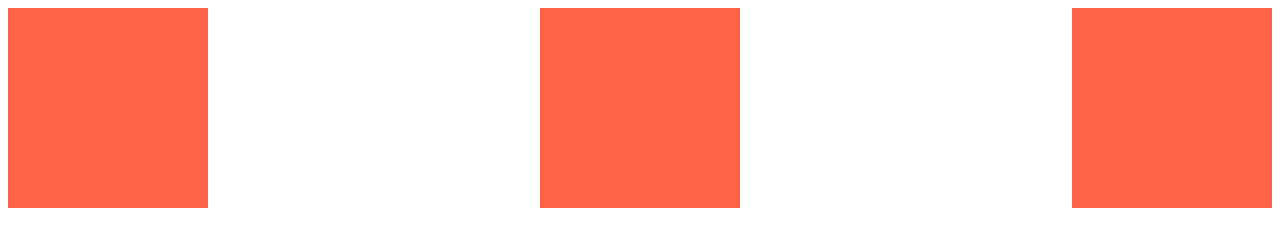
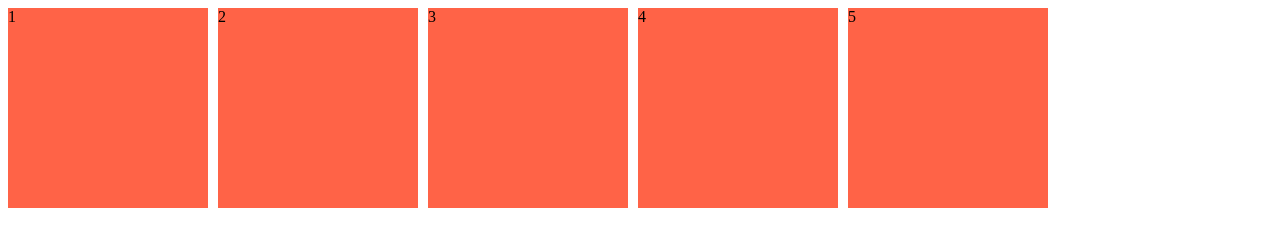
Before and after one commit to KimsPractice/cssLayoutMaster, a website built with Vite: page index.html in a window 1280 px wide. Built offline with nearby package versions, Linux system fonts and the light colour scheme.

Commit message:
flexbox는 모든 규칙을 부모요소에게 지정한다.
gap은 자식요소간의 간격을 말하고
flex-direction은 자식요소들의 진행방향을 말한다.

```diff
--- a/index.html
+++ b/index.html
@@ -7,8 +7,10 @@
     <title>CSS Layout Masterclass</title>
   </head>
   <body>
-    <div class="box"></div>
-    <div class="box"></div>
-    <div class="box"></div>
+    <div class="box">1</div>
+    <div class="box">2</div>
+    <div class="box">3</div>
+    <div class="box">4</div>
+    <div class="box">5</div>
   </body>
 </html>
--- a/style.css
+++ b/style.css
@@ -1,6 +1,7 @@
 body {
   display: flex;
-  justify-content: space-between;
+  flex-direction: row;
+  gap: 10px;
 }
 
 .box {
```
